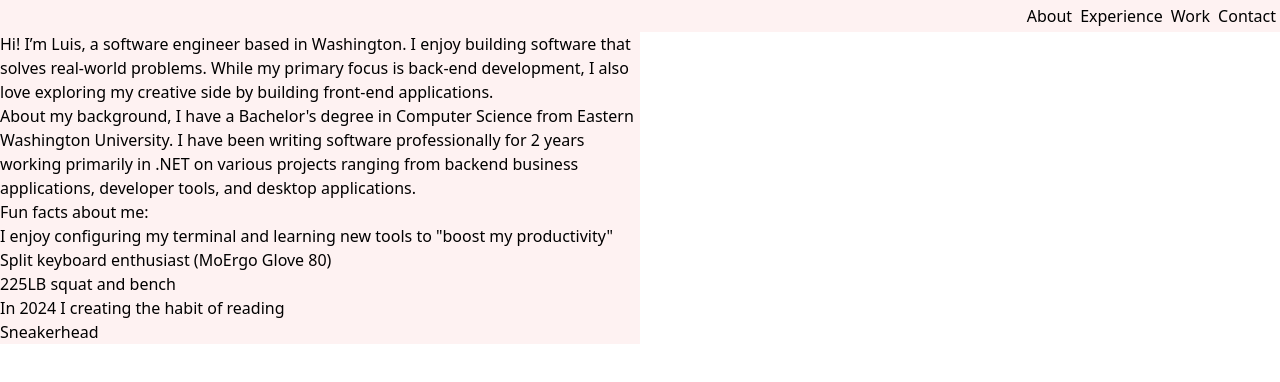
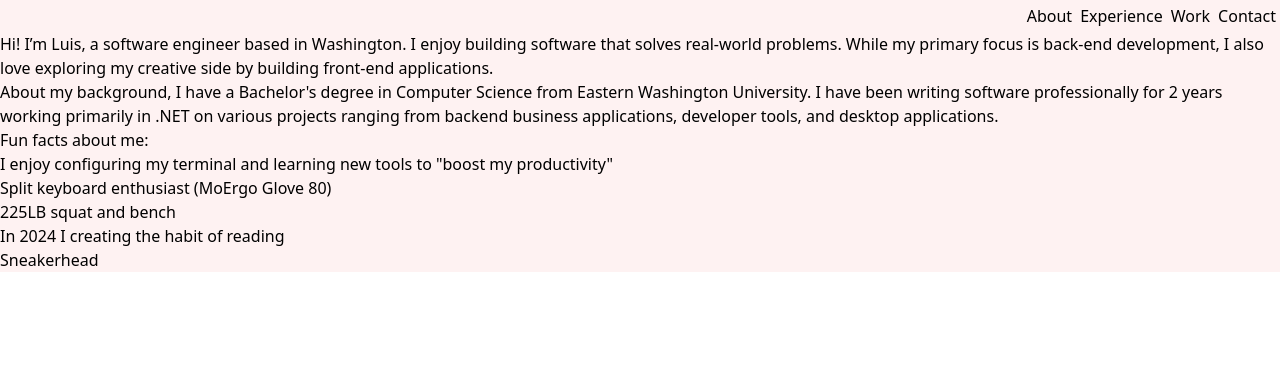
Before and after one commit to TechGlue/PersonalSite, an Angular app in the folder PersonalSite/: page /about in a window 1280 px wide. Shown: the top 382 px of the page. Built offline with nearby package versions, Linux system fonts and the light colour scheme.

Commit message:
router col-span fix

```diff
--- a/PersonalSite/src/app/about/about.component.html
+++ b/PersonalSite/src/app/about/about.component.html
@@ -1,4 +1,4 @@
-<div class="bg-red-50 scroll-smooth">
+<div class="bg-red-50 scroll-smooth col-span-2">
   <p>
     Hi! I’m Luis, a software engineer based in Washington. I enjoy building
     software that solves real-world problems. While my primary focus is back-end
--- a/PersonalSite/src/app/app.component.html
+++ b/PersonalSite/src/app/app.component.html
@@ -1,4 +1,6 @@
-<main class="grid grid-cols-2">
-  <navbar class="col-span-2 bg-red-50" />
-  <router-outlet class="col-span-2" />
+<main class="grid grid-cols-2 w-screen">
+  <app-navbar class="col-span-2 bg-red-50" />
+  <div class="col-span-2">
+    <router-outlet />
+  </div>
 </main>
--- a/PersonalSite/src/app/navbar/navbar.component.ts
+++ b/PersonalSite/src/app/navbar/navbar.component.ts
@@ -2,7 +2,7 @@ import { Component } from '@angular/core';
 import { NavBarRoutes } from './NavBarRoutes';
 
 @Component({
-  selector: 'navbar',
+  selector: 'app-navbar',
   standalone: true,
   imports: [],
   templateUrl: './navbar.component.html',
```
